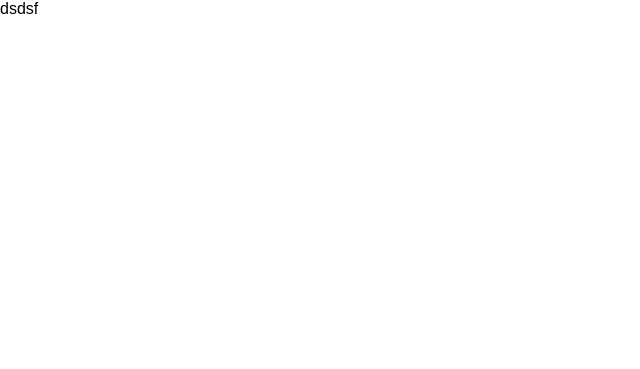
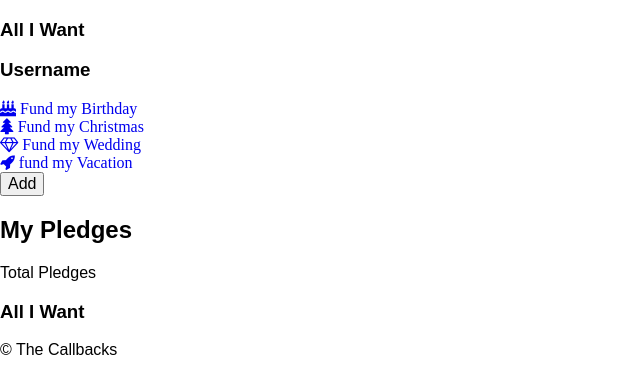
Before and after one commit to jaimariev/TheCallbacks, a website: page index.html in a window 1280 px wide. Shown: the top 369 px of the page, without its empty margins (0-640 px from the left). Drawn offline with Linux system fonts and the light colour scheme.

Commit message:
Adds elements to the html

```diff
--- a/index.html
+++ b/index.html
@@ -3,9 +3,52 @@
 <head>
   <meta charset="UTF-8">
   <title>Group Project</title>
+  <link rel="stylesheet" href="https://maxcdn.bootstrapcdn.com/font-awesome/4.4.0/css/font-awesome.min.css">
 </head>
 <body>
-	<div id='container'></div>
+	<div id='container'>
+    <div id="navBar">
+      <h3 id="title"> All I Want </h3>
+      <h3 id="userName"> Username </h3>
+    </div>
+
+  <div id="iconContainer">
+   <a href="#"><i class="fa fa-birthday-cake"> Fund my Birthday</i></a>
+    <br/>
+    <a href="#"><i class="fa fa-tree"> Fund my Christmas </i></a>
+    <br/>
+    <a href="#"><i class="fa fa-diamond"> Fund my Wedding </i></a>
+    <br/>
+    <a href="#"><i class="fa fa-rocket"> fund my Vacation </i></a>
+    <br/>
+    <button>Add</button>
+  <div>
+
+  <div id="pledges">
+    <h2> My Pledges </h2>
+    <div id="totalPledges">
+      <p> Total Pledges </p>
+    </div>
+  </div>
+
+  <div id="footer">
+    <h3> All I Want </h3>
+    <p>&copy; The Callbacks</p>
+    <a href="http://www.facebook.com"><i class="fa fa-facebook-official"></i></a>
+    <a href="http://www.instagram.com"><i class="fa fa-instagram"></i></a>
+    <a href="http://www.twitter.com"><i class="fa fa-twitter"></i></a>
+  </div>
+
+
+
+
+
+
+
+
+
+
+  </div>
 	<script src="js/bundle.js"></script>
 </body>
-</html>dsdsf
+</html>
```
